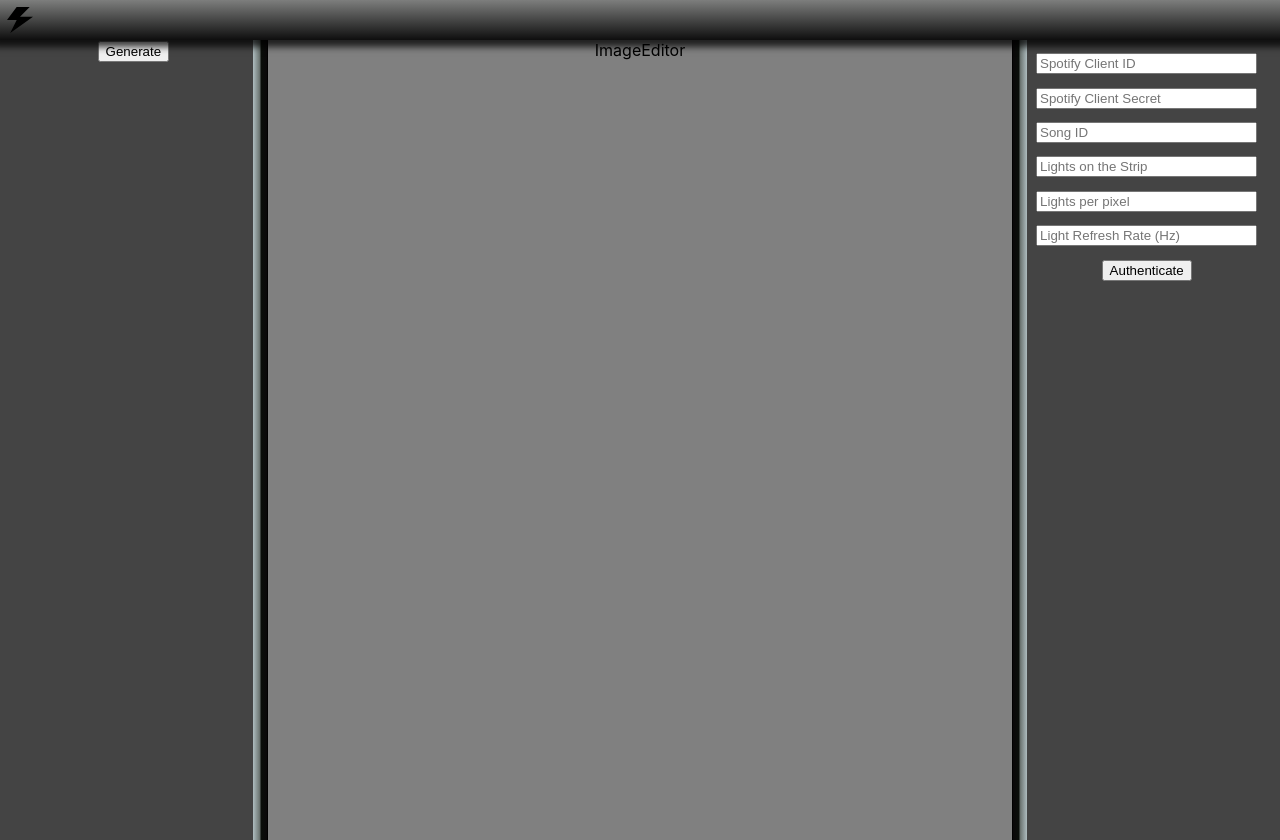
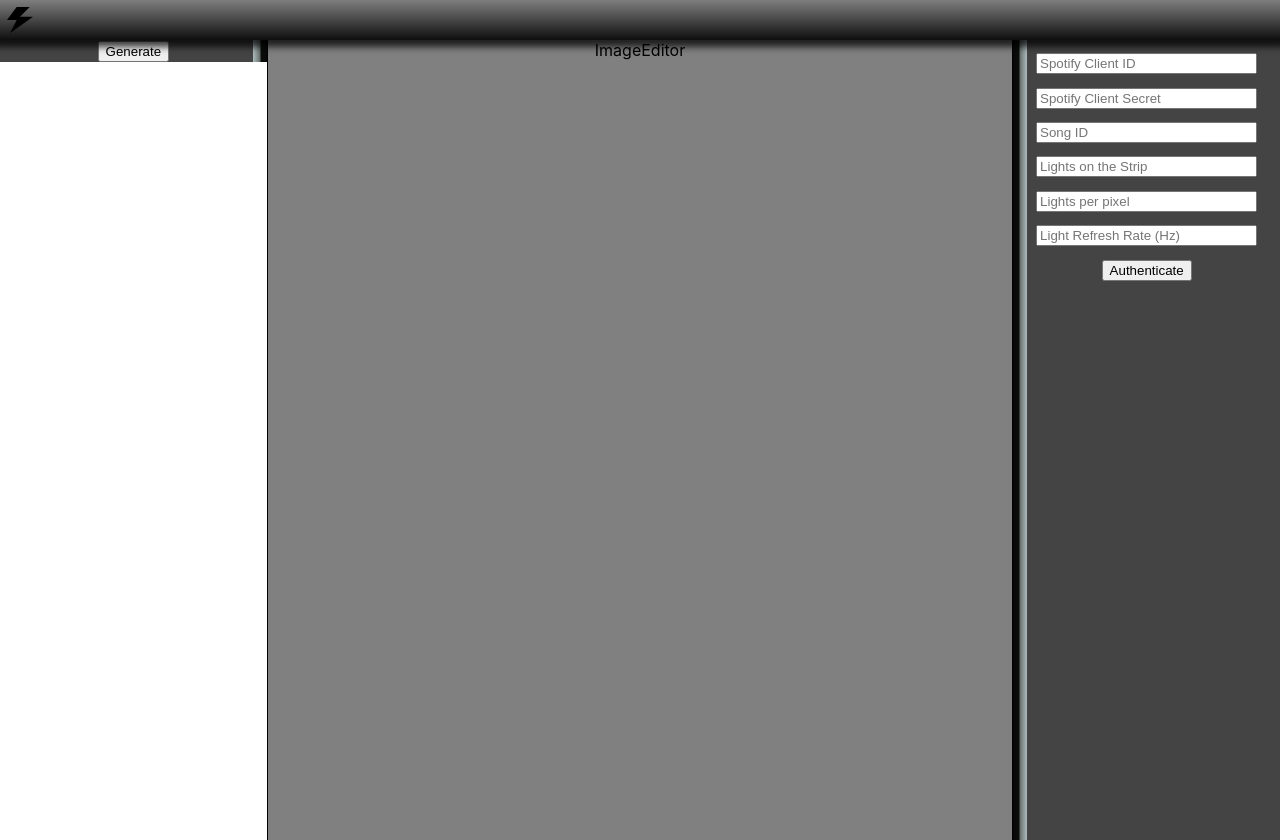
Before and after one commit to mitchholm/ThunderstruckEditor, a React (Create React App) app: page / in a window 1280 px wide. Built offline with nearby package versions, Linux system fonts and the light colour scheme.

Commit message:
Waveforms

```diff
--- a/src/PropertiesInput.js
+++ b/src/PropertiesInput.js
@@ -42,11 +42,12 @@ class PropertiesInput extends React.Component {
             cache: 'no-cache', // *default, no-cache, reload, force-cache, only-if-cached
             headers: {
                 'Content-Type': 'application/x-www-form-urlencoded',
-                'Authorization': 'Basic ' + btoa(this.state.clientId + ':' + this.state.clientSecret)
+                'Authorization': 'Basic ' + btoa(clientId + ':' + clientSecret)
             }
         })
         .then(response => response.json())
         .then((response) => {
+            if(response.error) return;
             this.state.access_token = response.access_token;
             document.cookie = this.state.clientId + ':' + this.state.clientSecret + ":" + response.access_token;
             this.setState({
@@ -68,7 +69,7 @@ class PropertiesInput extends React.Component {
                 <div className="inputArea">
                     <input type="text" className={this.state.spotifyLogin} onChange={(e) => this.handleChange('clientId', e)}  placeholder="Spotify Client ID" />
                     <input type="text" className={this.state.spotifyLogin} onChange={(e) => this.handleChange('clientSecret', e)}  placeholder="Spotify Client Secret" />
-                    <input type="text" onChange={(e) => this.handleGlobalChange('songId',e)} placeholder="Song ID" />
+                    <input type="text" onChange={(e) => this.handleGlobalChange('songId', e)} placeholder="Song ID" />
                     <input type="text" onChange={(e) => this.handleGlobalChange('width', e)} placeholder="Lights on the Strip" />
                     <input type="text" onChange={(e) => this.handleGlobalChange('resolution', e)} placeholder="Lights per pixel" />
                     <input type="text" onChange={(e) => this.handleGlobalChange('refreshRate', e)} placeholder="Light Refresh Rate (Hz)" />
--- a/src/Waveform.css
+++ b/src/Waveform.css
@@ -7,6 +7,14 @@
     z-index: 10;
     border-right: 1px solid black;
     transition: width .3s ease-in-out;
+}
+
+.WaveFormBox {
+    position: absolute;
+    height: 100%;
+    width: 100%;
+    top: 0;
+    bottom: 0;
 }
 
 .open {
@@ -24,3 +32,9 @@
     background-color: rgb(49, 49, 49);
     background: linear-gradient(to right, #aebcbf 0%,#6e7774 46%,#0a0e0a 60%,#0a0809 100%);    width: 10pt;
 }
+
+#display {
+    width: 200pt;
+    height: 100%;
+    background-color: white;
+}
--- a/src/Waveform.js
+++ b/src/Waveform.js
@@ -15,7 +15,7 @@ class Waveform extends React.Component {
         let global = this.props.getState();
         console.log(global)
 
-        fetch('https://api.spotify.com/v1/audio-analysis/' + global.songId, {
+        fetch('https://api.spotify.com/v1/audio-analysis/' + (global.songId || '2EEinN4Zk8MUv4OQuLsTBj'), {
             method: 'GET',
             mode: 'cors',
             headers: {
@@ -29,6 +29,26 @@ class Waveform extends React.Component {
 
     generateWaveform = (data) => {
         console.log(data)
+        if (data.error) return;
+
+        var c = document.getElementById("display");
+        var ctx = c.getContext("2d");
+        c.setAttribute('height', window.getComputedStyle(c, null).getPropertyValue("height"));
+        var width = c.width;
+        var height = c.height;
+        var duration = data.track.duration;
+        var heightInc = height/duration;
+        ctx.beginPath();
+        ctx.moveTo(width/2, 0)
+        var i = 0;
+        var amplitude;
+        //
+        data.segments.forEach((segment) => {
+            amplitude = (width / 2) + (segment.loudness_max * 5);
+            ctx.lineTo(Math.round(amplitude % width), (i += segment.duration * heightInc));
+        })
+        ctx.stroke();
+
     }
 
 
@@ -40,6 +60,7 @@ class Waveform extends React.Component {
 
                 <div className="WaveFormBox">
                     <button onClick={this.requestWaveform}>Generate</button>
+                    <canvas id="display"/>
                 </div>
             </div>
         );
```
Also changed, not shown: 1 other file (tests, documents, lock files or other folders).
